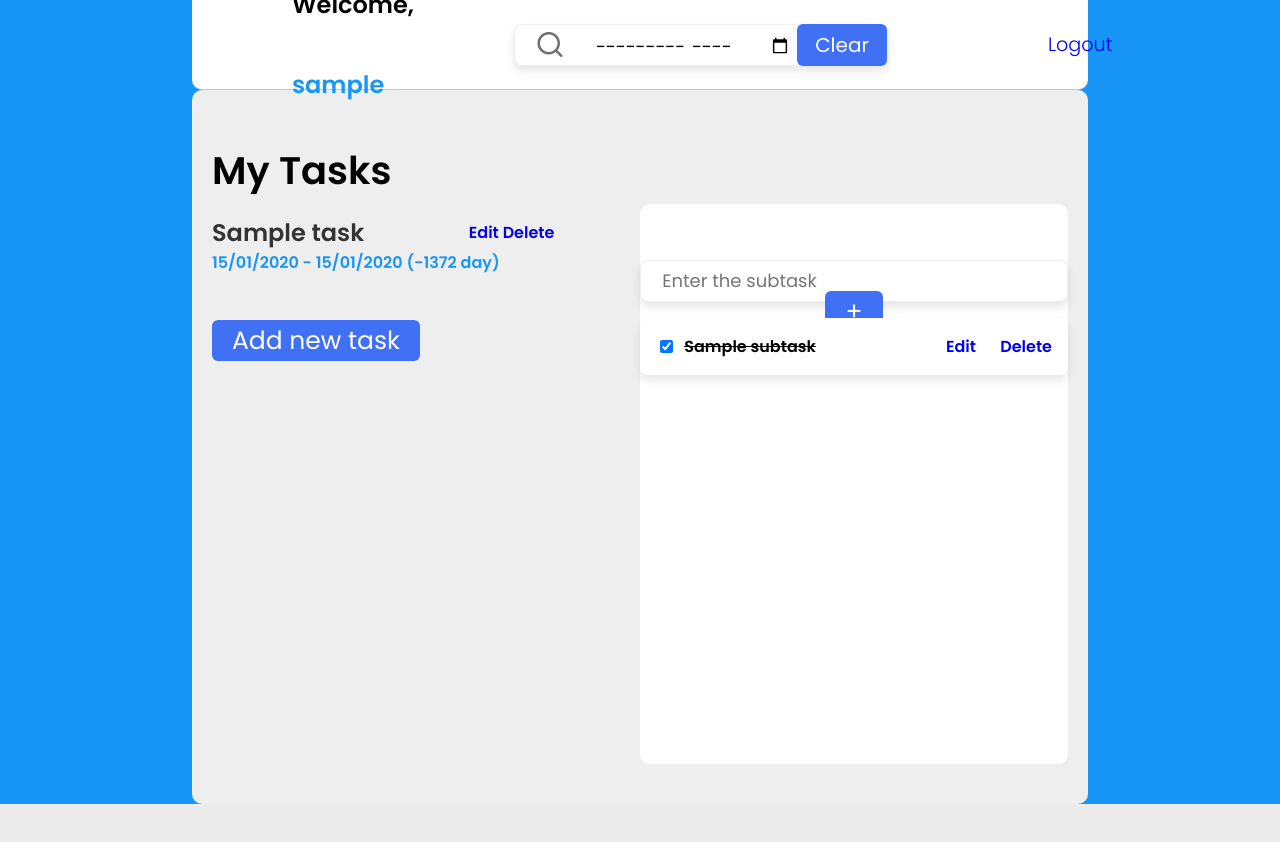
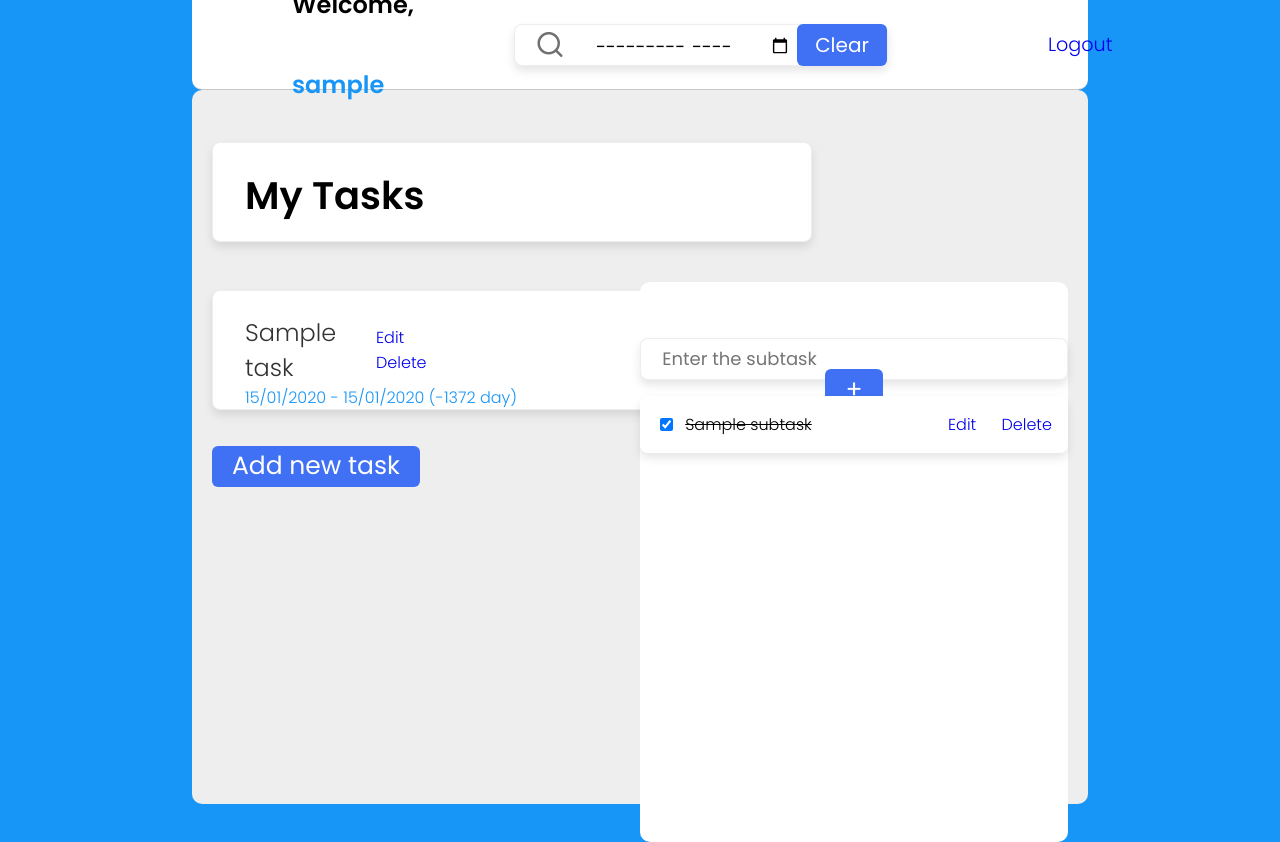
Before and after one commit to icareus1/alx_capstone_project, a Flask app: page /home in a window 1280 px wide. Before the commit the page ends 804 px from the top, so only its background shows below. Run offline with Flask 3, Linux system fonts and the light colour scheme; a user stored in the database is signed in; tables that the repository leaves empty hold one stand-in row (values such as "Sample post").

Commit message:
Capstone Project

```diff
--- a/static/css/main.css
+++ b/static/css/main.css
@@ -221,8 +221,7 @@
     /* padding-left: 1rem; */
 }
 
-.subtask-form input,
-.task-list input {
+.subtask-form input {
     height: 100%;
     width: 90%;
     outline: none;
@@ -245,3 +244,26 @@
     background-color: #4070f4;
     cursor: pointer;
 }
+
+.my-task {
+    border: 1px solid #7070701e;
+    height: 100px;
+    max-width: 600px;
+    width: 100%;
+    background: #fff;
+    border-radius: 8px;
+    box-shadow: 0 5px 10px rgba(0, 0, 0, 0.1);
+    padding: 1.5rem 2rem;
+}
+
+.task-list {
+    border: 1px solid #7070701e;
+    height: 120px;
+    max-width: 580px;
+    width: 100%;
+    background: #fff;
+    border-radius: 8px;
+    box-shadow: 0 5px 10px rgba(0, 0, 0, 0.1);
+    padding: 1.5rem 2rem;
+    margin-bottom: 20px;
+}
--- a/templates/home.html
+++ b/templates/home.html
@@ -2,7 +2,7 @@
 {% block content %}
 <section class="Task-container">
     {% if tasks %}
-    <h1 class="container">My Tasks</h1clas>
+    <h1 class="my-task">My Tasks</h1>
         <ul class="search">
             {% for task in tasks %}
                 <li class="task-list">
```
